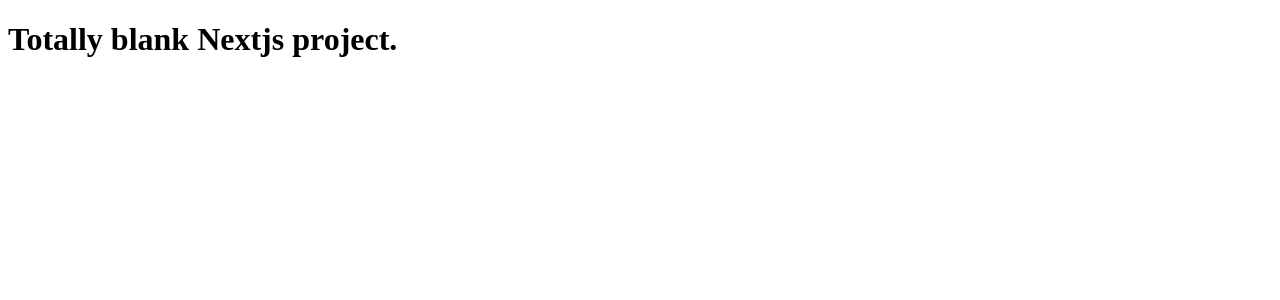
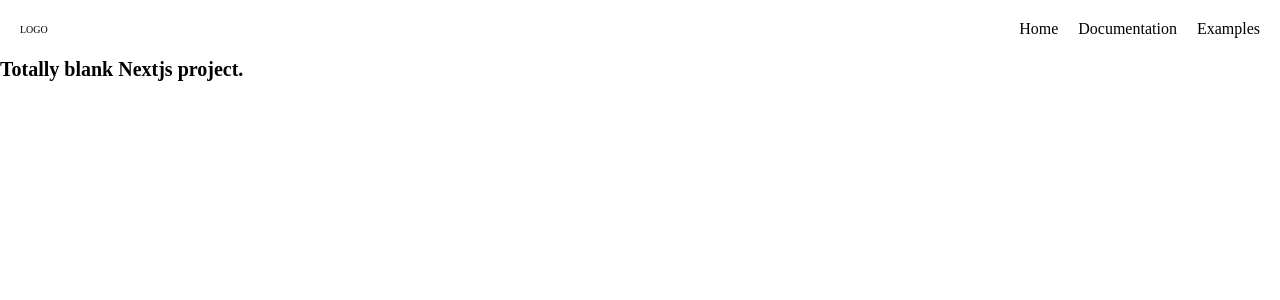
Before and after one commit to DasGMA/technical-documentation, a Next.js app: page / in a window 1280 px wide. Shown: the top 300 px of the page. Built offline with nearby package versions, Linux system fonts and the light colour scheme.

Commit message:
Added main navigation.

```diff
--- /dev/null
+++ b/components/MainNavigation/index.js
@@ -0,0 +1,24 @@
+import Container from "../../layout-components/Container";
+
+const MainNavigation = () => {
+  return (
+    <Container>
+      <nav id="main-navigation">
+        <span>LOGO</span>
+        <ul>
+          <li>
+            <a>Home</a>
+          </li>
+          <li>
+            <a>Documentation</a>
+          </li>
+          <li>
+            <a>Examples</a>
+          </li>
+        </ul>
+      </nav>
+    </Container>
+  );
+};
+
+export default MainNavigation;
--- /dev/null
+++ b/layout-components/Container/index.js
@@ -0,0 +1,5 @@
+const Container = ({ children }) => {
+  return <div className="container">{children}</div>;
+};
+
+export default Container;
--- /dev/null
+++ b/layout-components/Grid/index.js
@@ -0,0 +1,5 @@
+const Grid = ({ children }) => {
+  return <div className="grid">{children}</div>;
+};
+
+export default Grid;
--- a/pages/_app.js
+++ b/pages/_app.js
@@ -1,5 +1,15 @@
+import MainNavigation from "../components/MainNavigation";
+import "../style/index.css";
+
 function MyApp({ Component, pageProps }) {
-  return <Component {...pageProps} />;
+  return (
+    <>
+      <MainNavigation />
+      <main id="main-doc">
+        <Component {...pageProps} />
+      </main>
+    </>
+  );
 }
 
 export default MyApp;
--- /dev/null
+++ b/style/index.css
@@ -0,0 +1,37 @@
+*,
+*:after,
+*:before {
+    margin: 0;
+    padding: 0;
+    box-sizing: border-box;
+}
+
+html {
+    font-size: 62.5%;
+}
+
+ul,
+ol {
+    list-style: none;
+}
+
+li, p {
+    font-size: 1.6rem;
+}
+
+#main-navigation {
+    display: flex;
+    align-items: center;
+    justify-content: space-between;
+    flex: 1;
+}
+
+#main-navigation ul {
+    display: flex;
+    gap: 2rem;
+}
+
+.container {
+    display: flex;
+    padding: 2rem;
+}
```
Also changed, not shown: components/SideNavigation/index.js (added).
